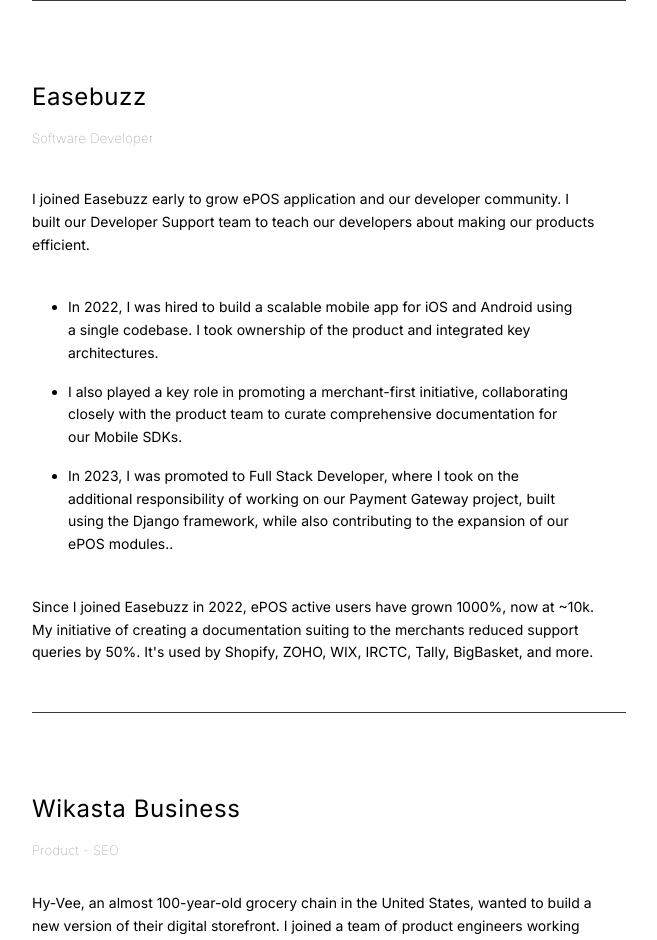
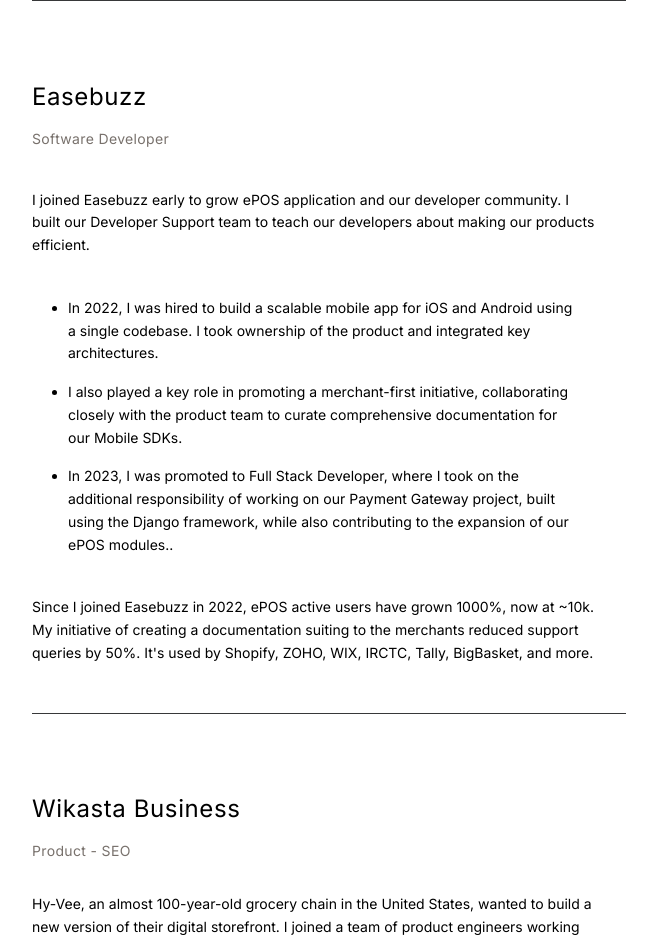
Before and after one commit to avi-jha/Portfolio-Nextjs, a Next.js app: page /work in a window 1280 px wide. Shown: the part 340-1280 px from the top of the page, without its empty margins (326-983 px from the left). Built offline with nearby package versions, Linux system fonts and the light colour scheme.

Commit message:
added contact page with form

```diff
--- a/app/Data/data.json
+++ b/app/Data/data.json
@@ -117,5 +117,10 @@
       "title": "SEO",
       "views": "Mar 2019"
     }
+  ],
+  "Contact": [
+    "What should i call you?? 📞",
+    "Email please?? ✉️",
+    "Any message for me? 💬"
   ]
 }
--- a/app/blogs/bloglayout.tsx
+++ /dev/null
@@ -1,7 +0,0 @@
-import React from "react";
-
-const BlogLayout = () => {
-  return <div>BlogLayout</div>;
-};
-
-export default BlogLayout;
--- a/app/components/workcomponent.tsx
+++ b/app/components/workcomponent.tsx
@@ -14,7 +14,7 @@
       <p className="text-2xl tracking-wide">
         {company}
       </p>
-      <p className="mt-4 small-text tracking-wide">
+      <p className="mt-4 text-sm text-stone-500 tracking-wide">
         {title}
       </p>
 
--- /dev/null
+++ b/app/contact/page.tsx
@@ -0,0 +1,28 @@
+import React from 'react'
+import JsonData from '../Data/data.json'
+
+const ContactPage = () => {
+    return (
+        <div className='w-screen h-screen items-start justify-center flex pl-32 flex-col '>
+
+            <p className='text-xl loading-relaxed'>Talk to me!! 🎙️</p>
+            <div className='mt-10 w-60'>
+                {/* <p className='text-sm pr-1'>Name</p> */}
+                {JsonData.Contact.map((data, index) => (
+                    <input
+                        key={data + index}
+                        type="text"
+                        className="w-full h-10 mt-10 border-b border-stone-500 focus:border-white focus:outline-none placeholder-slate-400 text-white bg-transparent"
+                        placeholder={data}
+                    />
+                ))}
+            </div>
+
+            <div className='mt-20 border-white border-b'>
+                <button>Send</button>
+            </div>
+        </div>
+    )
+}
+
+export default ContactPage
--- a/app/page.tsx
+++ b/app/page.tsx
@@ -3,11 +3,6 @@
 import LanguageBox from "./components/languagebox";
 import JsonData from "./Data/data.json";
 
-import { FaReact, FaNodeJs } from 'react-icons/fa';
-import { SiPython, SiFlutter } from 'react-icons/si';
-
-
-import sampleImage from "./assets/01.jpg";
 import Link from "next/link";
 import BentArrowIcon from "./components/arrowicon";
 
--- a/app/styles/customStyles.css
+++ b/app/styles/customStyles.css
@@ -84,7 +84,7 @@
 .small-text {
   font-size: small;
   font-weight: 100;
-  color: #797878;
+  color: #c0bebe;
 }
 
 .para-text-color {
--- a/app/work/page.tsx
+++ b/app/work/page.tsx
@@ -25,13 +25,11 @@
 
         <div className="m-12 mt-10 dash-line" />
 
-        {/* <WorkComponent JsonData={JsonData} /> */}
-
         <div className="m-12 mt-20">
           <p className="text-2xl tracking-wide">
             {JsonData.Experience.Current.company}
           </p>
-          <p className="mt-4 small-text tracking-wide">
+          <p className="mt-4 text-sm text-stone-500 tracking-wide">
             {JsonData.Experience.Current.title}
           </p>
           <p className="mt-10 text-sm leading-relaxed">{JsonData.Experience.Current.info_para_1}</p>
```
